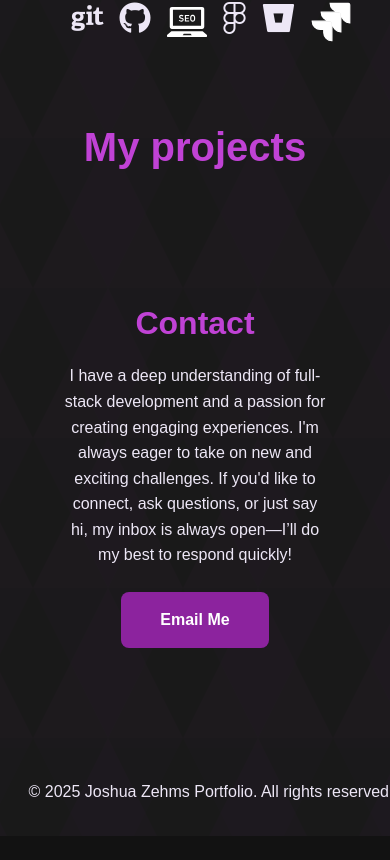
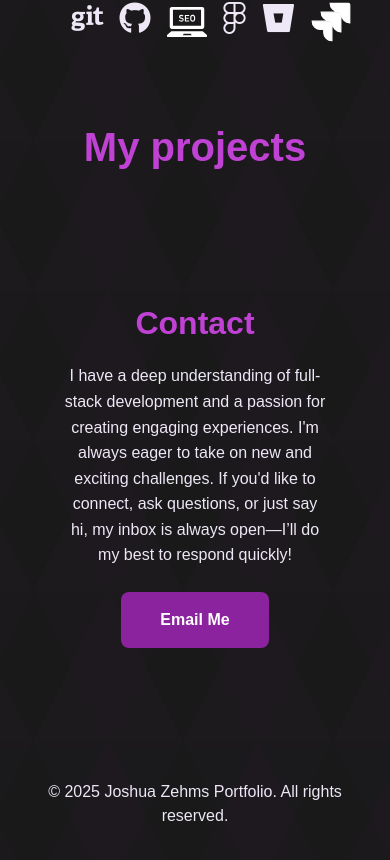
Before and after one commit to JZehms/Portfolio-Website, a React (Vite) app: page / in a window 390 px wide. Shown: the part 2733-3593 px from the top of the page. Before the commit the page ends 3569 px from the top, so only its background shows below. Built offline with nearby package versions, Linux system fonts and the light colour scheme.

Commit message:
fixed footer mobile view problems

```diff
--- a/src/Components/Component-Styles/Footer.css
+++ b/src/Components/Component-Styles/Footer.css
@@ -1,4 +1,10 @@
-footer {
+#footer {
+  display: flex;
+  justify-content: center;
+  width: 100%;
+}
+
+.footer-container {
   color: #ede7f6;
   text-align: center;
   padding: 1rem;
--- a/src/Components/Footer.jsx
+++ b/src/Components/Footer.jsx
@@ -2,9 +2,11 @@ import "./Component-Styles/Footer.css";
 
 const Footer = () => {
   return (
-    <footer>
-      <p>&copy; 2025 Joshua Zehms Portfolio. All rights reserved.</p>
-    </footer>
+    <section id="footer">
+      <footer className="footer-container">
+        <p>&copy; 2025 Joshua Zehms Portfolio. All rights reserved.</p>
+      </footer>
+    </section>
   );
 };
 
```
Lines whose indentation alone changed are shown as unchanged.
